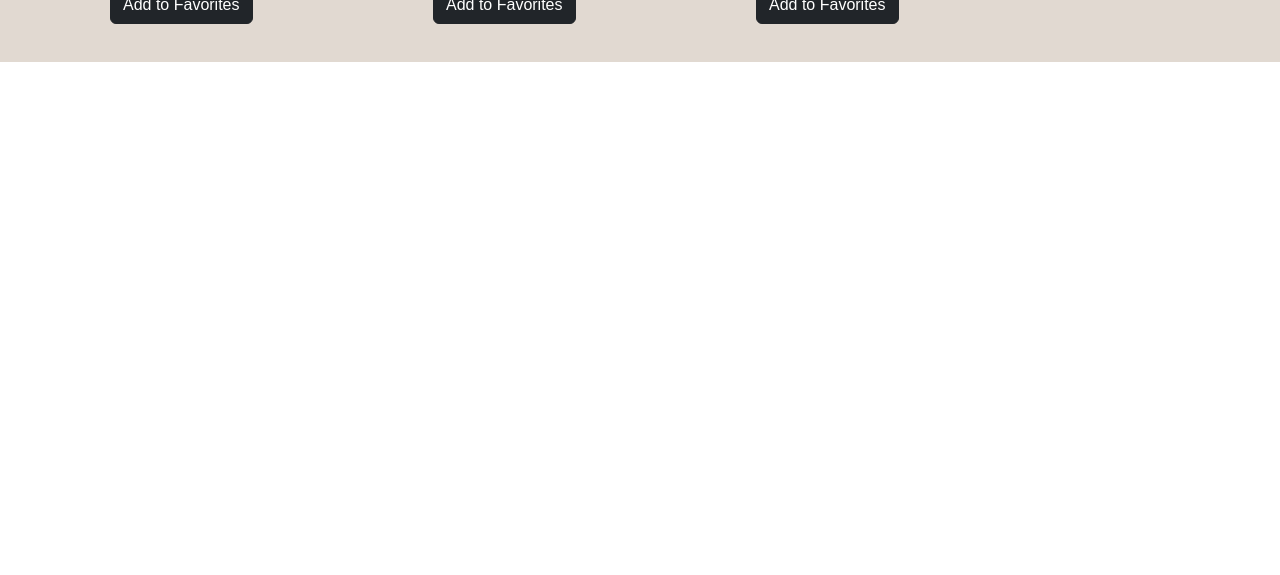
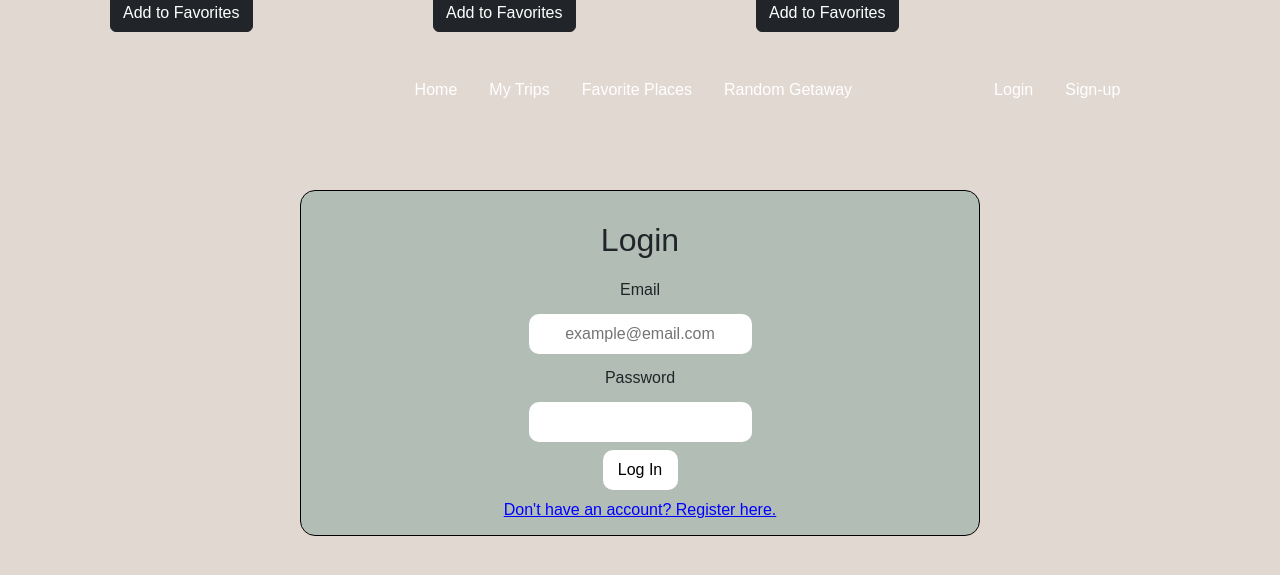
Before and after one commit to carmenvillalobos/Milestone_Project_3, a React (Create React App) app in the folder frontend/: page / in a window 1280 px wide. Shown: the part 1343-1918 px from the top of the page. Before the commit the page ends 1405 px from the top, so only its background shows below. Built offline with nearby package versions, Linux system fonts and the light colour scheme.

Commit message:
Added Login view page

```diff
--- a/frontend/src/App.js
+++ b/frontend/src/App.js
@@ -1,11 +1,19 @@
+import React, {useState} from 'react';
 import 'bootstrap/dist/css/bootstrap.min.css';
 import Homepage from './views/Home';
 import Trips from './views/Trips'
 import FavPlaces from './views/FavPlaces';
 import Random from './views/Random';
-import {BrowserRouter as Router, Route, Routes} from 'react-router-dom';
+import Login from './views/Login';
+import {BrowserRouter as Router, Route, Routes} from 'react-router-dom'
 
 function App() {
+  const [currentForm, setCurrentForm] = useState('login');
+
+  const toggleForm = (formName) => {
+    setCurrentForm(formName)
+  }
+
   return (
     <div className="App">
       <Router>
@@ -14,10 +22,12 @@ function App() {
           <Route path='/Bookings' element={<Trips/>} />
           <Route path='/Destinations' element={<FavPlaces/>} />
           <Route path='/Random' element={<Random/>} />
-          <Route path='/Sign-Up' element={<Trips/>} />
-          <Route path='/Log-In' element={<Trips/>} />
+          {/* <Route path='/Login' element={<Login/>} /> */}
         </Routes>
       </Router>
+      {
+        currentForm === "login" ? <Login onFormSwitch={toggleForm}/> : <Homepage onFormSwitch={toggleForm}/>
+      }
     </div>
   );
 }
--- /dev/null
+++ b/frontend/src/assets/css/login.css
@@ -0,0 +1,54 @@
+.main {
+    min-height: 100vh;
+}
+
+.auth, .login-form, .register-form {
+    text-align: center;
+    display: flex;
+    flex-direction: column;
+    align-items: center;
+    justify-content: center;
+    margin: 80px 300px 0 300px;
+}
+
+.auth {
+    padding: 5px;
+    border: 1px solid black;
+    border-radius: 15px;
+    /* background-image: linear-gradient(79deg, #ebe9ee, #B2BEB5 48%, #54696e); */
+    background-color: #B2BEB5;
+}
+
+.login-title {
+    margin-top: 25px;
+    margin-bottom: -65px;
+}
+
+label {
+    text-align: left;
+    padding: 0.25rem 0;
+}
+
+input {
+    margin: 0.5rem 0;
+    padding: 8px;
+    border-radius: 10px;
+    border: none;
+    min-width: 200px;
+    text-align: center;
+}
+
+button {
+    border: none;
+    background-color: white;
+    padding: 8px;
+    min-width: 75px;
+    border-radius: 10px;
+    cursor: pointer;
+}
+
+.link-btn {
+    background: none;
+    color: blue;
+    text-decoration: underline;
+}
--- a/frontend/src/components/NavBar.jsx
+++ b/frontend/src/components/NavBar.jsx
@@ -2,15 +2,6 @@ import Navbar from 'react-bootstrap/Nav'
 import '../assets/css/Homepage.css'
 
 function NavBar() {
-    // let nav  = document.querySelector('Navbar')
-
-    // window.addEventListener('scroll', function(){
-    //     if(this.window.pageYOffset > 100){
-    //         nav.className.add('bg-dark', 'shadow');
-    //     }else{
-    //         nav.className.remove('bg-dark', 'shadow')
-    //     }
-    // })
     return(
         <Navbar className="justify-content-center sticky-top">
             <Navbar.Item>
@@ -27,7 +18,7 @@ function NavBar() {
             </Navbar.Item>
             {/* Log-in */}
             <Navbar.Item>
-                <Navbar.Link className='text personal' href='/Log-in'>Log-in</Navbar.Link>
+                <Navbar.Link className='text personal' href='/Login'>Login</Navbar.Link>
             </Navbar.Item>
             {/* Sign-up */}
             <Navbar.Item>
--- /dev/null
+++ b/frontend/src/views/Login.jsx
@@ -0,0 +1,39 @@
+import React, { useState } from "react"
+import NavBar from "../components/NavBar";
+// import { useNavigate } from "react-router-dom";
+import '../assets/css/login.css'
+
+function Login(props){
+    // let navigate = useNavigate();
+    // const routeChange = () => {
+    //     let path = `newPath`;
+    //     navigate('/');
+    //   }
+
+    const [email, setEmail] = useState('');
+    const [pass, setPass] = useState('');
+
+    const handleSubmit = (e) => {
+        e.preventDefault();
+        console.log(email);
+    }
+
+    return(
+        <div className="main">
+            <NavBar/>
+            <div className="auth">
+                <h2 className="login-title">Login</h2>
+                <form className="login-form" onSubmit={handleSubmit}>
+                    <label htmlFor="email">Email</label>
+                    <input value={email} onChange={(e) => setEmail(e.target.value)} type='email' placeholder="example@email.com" id="email" name="email"/>
+                    <label htmlFor="password">Password</label>
+                    <input value={pass} onChange={(e) => setPass(e.target.value)} type='password' placeholder="" id="password" name="password"/>
+                    <button type="submit">Log In</button>
+                </form>
+                <button className="link-btn" onClick={() => props.onFormSwitch('register')}>Don't have an account? Register here.</button>
+            </div>
+        </div>
+    )
+}
+
+export default Login
```
